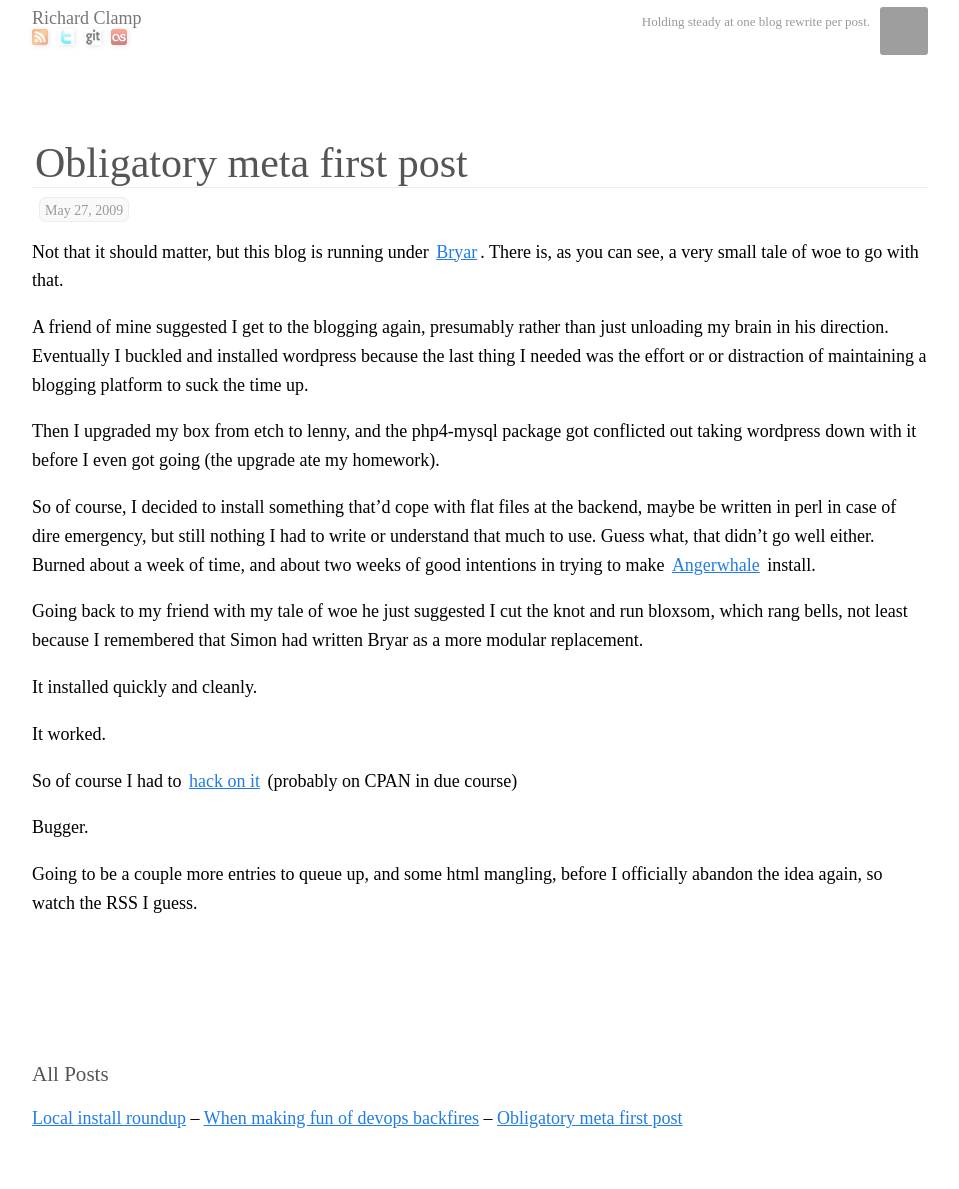
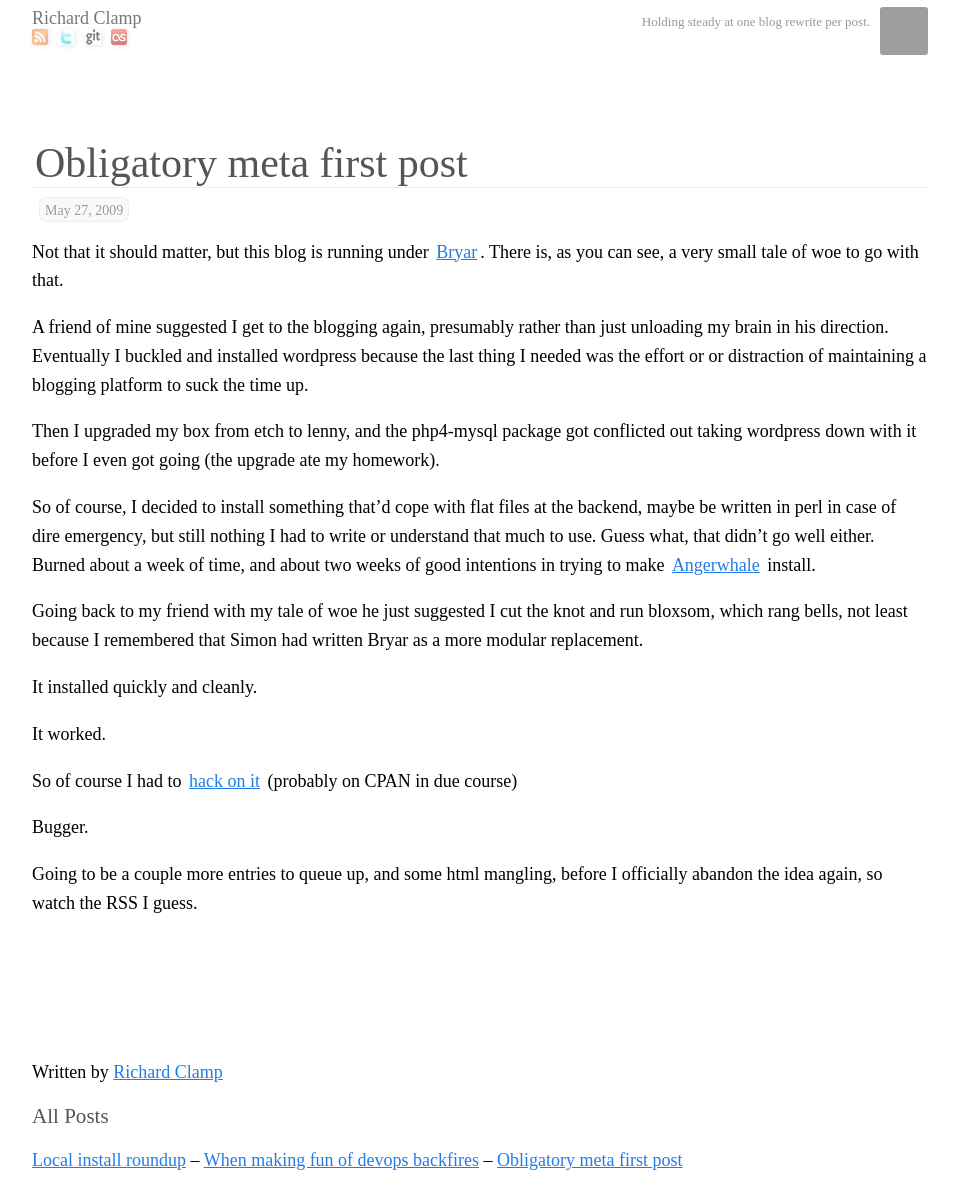
Before and after one commit to richardc/blog, a Jekyll site: the page built from _posts/2009-05-27-meta-first-post.markdown, in a window 1280 px wide. Shown: the whole page, without its empty margins (160-1119 px from the left). Built offline with Jekyll 4.4.1, drawn with Linux system fonts in a browser that asks for light colours; Markdown is read by kramdown in place of the engine named in the settings; before the commit the page ends 1147 px from its top, so only the background shows below that; grey boxes are pictures that could not be loaded.

Commit message:
put my name on each post page

```diff
--- a/_layouts/post.html
+++ b/_layouts/post.html
@@ -7,5 +7,7 @@ layout: default
   {% include post_header.html %}
   {{ content }}
   </div>
-
+  <div class="entry-meta">
+    Written by <a href="/">Richard Clamp</a>
+  </div>
 </div>
```
